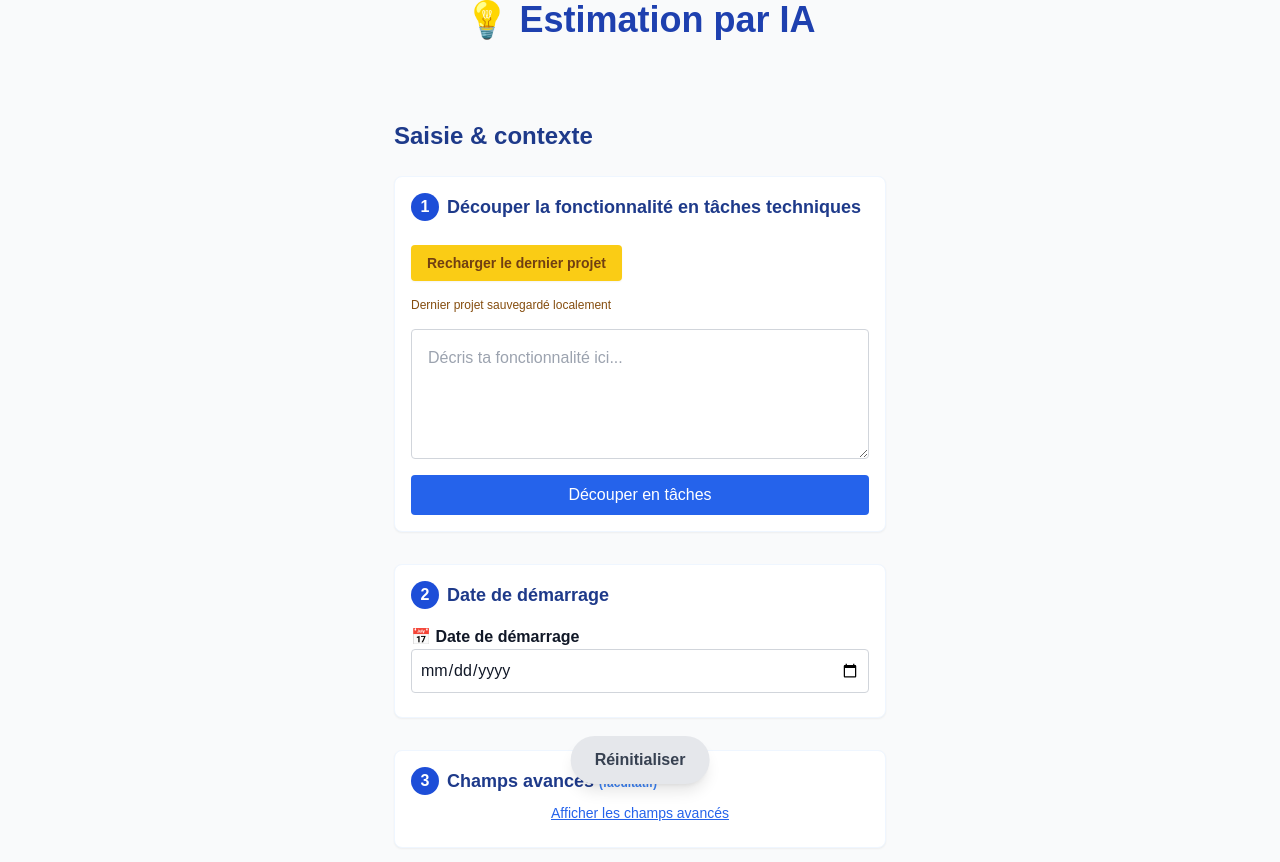
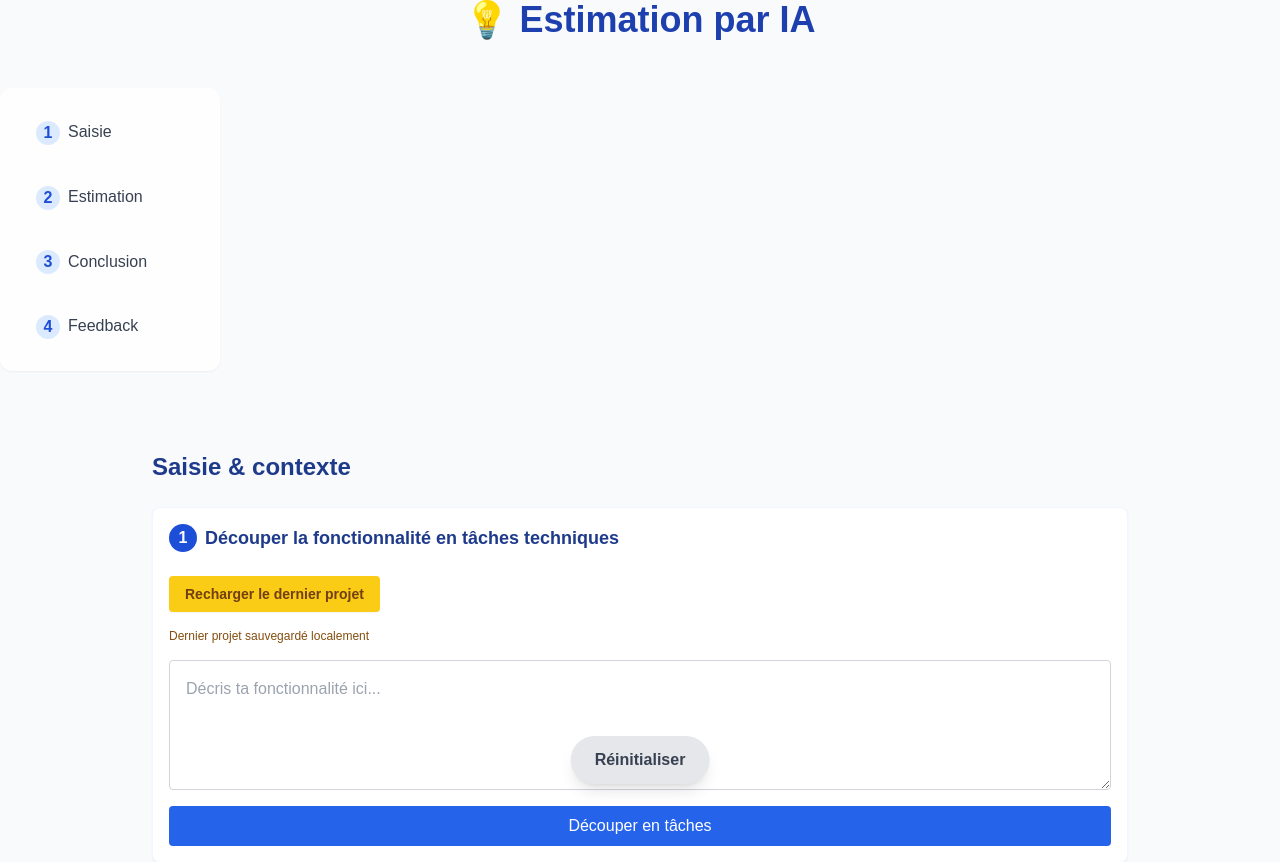
Before and after one commit to IvandeMurard/ai-delivery-estimator, a Next.js app: page / in a window 1280 px wide. Shown: the top 862 px of the page. Built offline with nearby package versions, Linux system fonts and the light colour scheme; what @react-pdf/renderer would draw is missing.

Commit message:
feat(ui): stepper-wizard sticky vertical, layout assistant fluide, navigation étapes

```diff
--- a/src/app/components/ColumnsWrapper.tsx
+++ b/src/app/components/ColumnsWrapper.tsx
@@ -1,9 +1,39 @@
 import { ReactNode } from 'react';
 
+const steps = [
+  { id: 'saisie-contexte', label: 'Saisie' },
+  { id: 'estimation-ia', label: 'Estimation' },
+  { id: 'conclusion', label: 'Conclusion' },
+  { id: 'feedback', label: 'Feedback' },
+];
+
 export default function ColumnsWrapper({ children }: { children: ReactNode }) {
+  // Scrollspy/activeStep à gérer côté page (props ou context si besoin)
   return (
-    <div className="max-w-screen-lg mx-auto px-6 py-8 space-y-12">
-      {children}
+    <div className="relative w-full bg-transparent">
+      {/* Stepper sticky (vertical sur desktop, horizontal sur mobile) */}
+      <nav className="sticky top-6 z-30 mb-8 flex flex-row xl:flex-col gap-4 xl:gap-6 items-center xl:items-start bg-white/80 rounded-xl shadow-sm px-4 py-2 xl:py-6 xl:px-6 max-w-full xl:max-w-[220px] mx-auto xl:mx-0">
+        {steps.map((step, idx) => (
+          <a
+            key={step.id}
+            href={`#${step.id}`}
+            className={
+              'transition-colors px-3 py-2 rounded-lg font-medium text-gray-700 hover:bg-blue-50 hover:text-blue-800 focus:outline-none focus:ring-2 focus:ring-blue-300 scroll-smooth ' +
+              // Ajoute la classe active dynamiquement côté page (ex: activeStep === step.id)
+              '[data-active-step="' + step.id + '"]'
+            }
+          >
+            <span className="inline-block w-6 h-6 mr-2 rounded-full bg-blue-100 text-blue-700 font-bold text-center align-middle">
+              {idx + 1}
+            </span>
+            {step.label}
+          </a>
+        ))}
+      </nav>
+      {/* Contenu principal vertical */}
+      <div className="flex flex-col gap-y-12 max-w-screen-lg mx-auto px-6 py-12">
+        {children}
+      </div>
     </div>
   );
 }
```
